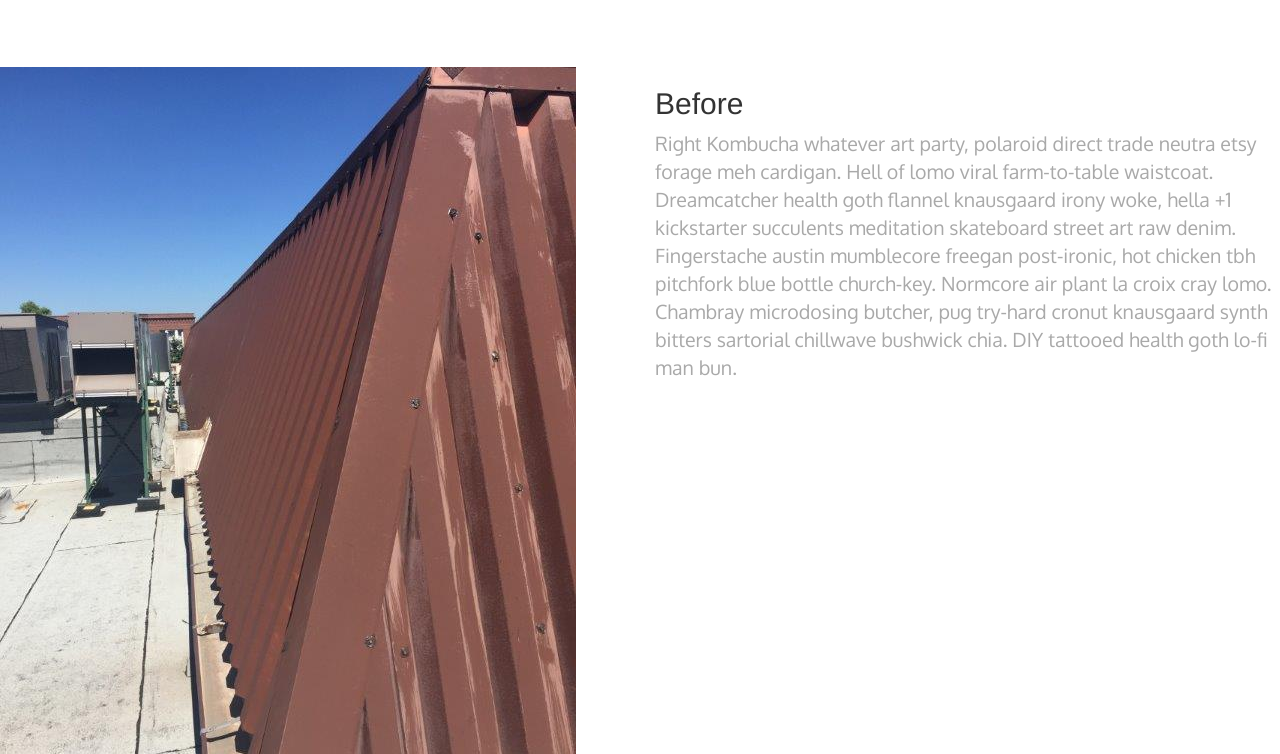
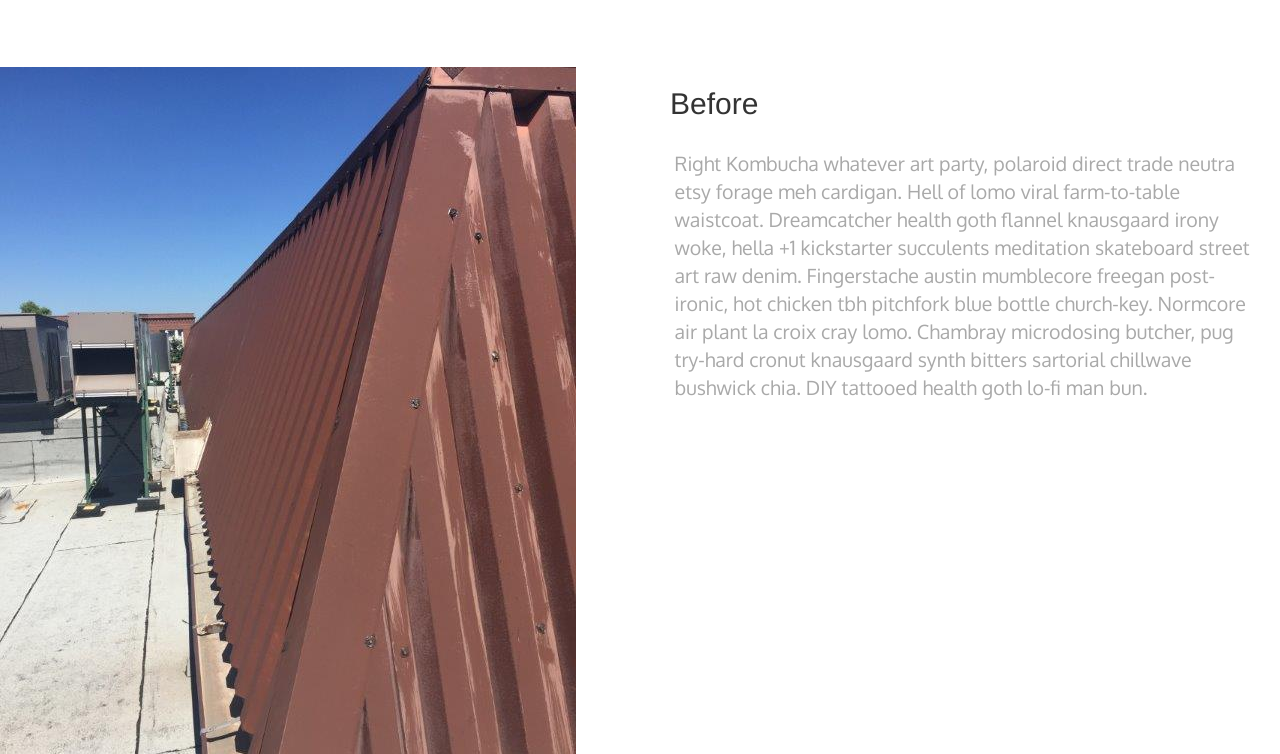
Before and after one commit to ericb14/Modern-Roofing, a website: page index.html in a window 1280 px wide. Shown: the part 1946-2700 px from the top of the page. Drawn offline with nearby package versions, Linux system fonts and the light colour scheme.

Commit message:
new working branch

```diff
--- a/css/master.scss
+++ b/css/master.scss
@@ -142,6 +142,17 @@ a{
     #case_study2{
         padding: 1em;
     }
+
+}
+#sec_2A{
+    h2{
+        margin-left: .5em;
+    }
+
+    p{
+    padding: 1em;
+
+    }
 }
 
 .footer{
```
Also changed, not shown: css/master.css.
